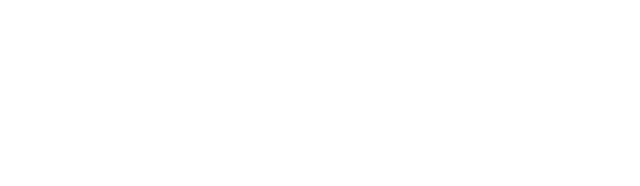
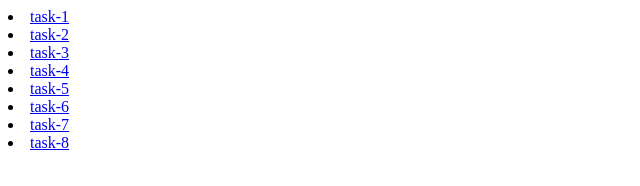
Before and after one commit to 2F4S7/goit-js-hw-07, a plain HTML site: page index.html in a window 1280 px wide. Shown: the whole page, without its empty margins (0-640 px from the left). Drawn offline with Linux system fonts and the light colour scheme.

Commit message:
task-01-08

```diff
--- a/index.html
+++ b/index.html
@@ -8,6 +8,15 @@
     <title>js-modul-07</title>
 </head>
 
-<body></body>
+<body>
+    <li><a href="task/task-1.html">task-1</a></li>
+    <li><a href="task/task-2.html">task-2</a></li>
+    <li><a href="task/task-3.html">task-3</a></li>
+    <li><a href="task/task-4.html">task-4</a></li>
+    <li><a href="task/task-5.html">task-5</a></li>
+    <li><a href="task/task-6.html">task-6</a></li>
+    <li><a href="task/task-7.html">task-7</a></li>
+    <li><a href="task/task-8.html">task-8</a></li>
+</body>
 
 </html>
```
